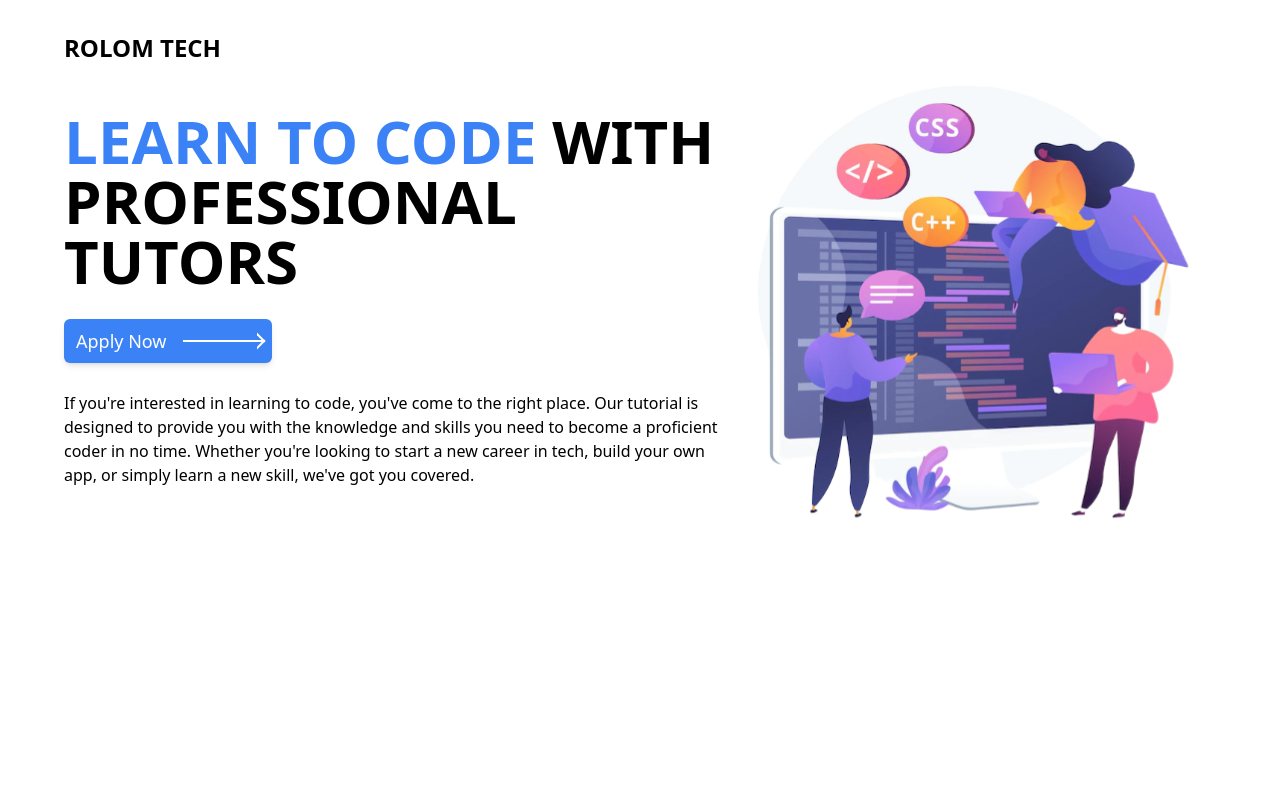
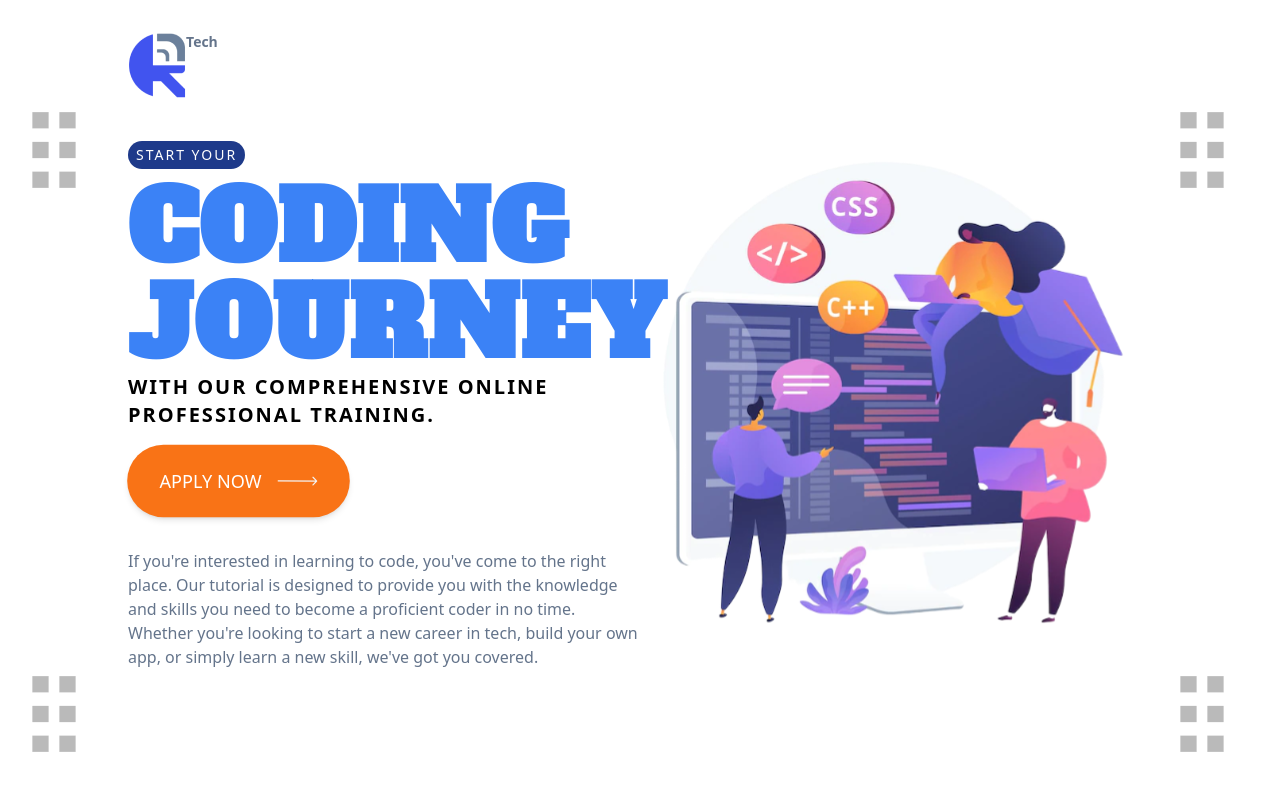
Before and after one commit to thekontinet/project-rsa, a React (Vite) app: page / in a window 1280 px wide. Shown: the top 790 px of the page. Built offline with nearby package versions, Linux system fonts and the light colour scheme.

Commit message:
patial refactor

```diff
--- a/index.html
+++ b/index.html
@@ -4,7 +4,10 @@
     <meta charset="UTF-8" />
     <link rel="icon" type="image/svg+xml" href="/vite.svg" />
     <meta name="viewport" content="width=device-width, initial-scale=1.0" />
-    <title>Vite + React</title>
+    <link rel="preconnect" href="https://fonts.googleapis.com">
+    <link rel="preconnect" href="https://fonts.gstatic.com" crossorigin>
+    <link href="https://fonts.googleapis.com/css2?family=Alfa+Slab+One&display=swap" rel="stylesheet">
+    <title>Rolom Tech</title>
   </head>
   <body>
     <div id="root"></div>
--- a/postcss.config.cjs
+++ b/postcss.config.cjs
@@ -1,5 +1,6 @@
 module.exports = {
   plugins: {
+    'postcss-import': {},
     tailwindcss: {},
     autoprefixer: {},
   },
--- /dev/null
+++ b/src/assets/css/animation.css
@@ -0,0 +1,30 @@
+@layer utilities{
+    .animate-breathing{
+        animation: breathing 1s infinite;
+    }
+    .animate-jumping{
+        animation: jumping 1s infinite;
+    }
+}
+
+@keyframes breathing{
+    0%, 100%{
+        transform: scale(1.05);
+        animation-timing-function: cubic-bezier(0.8,0,1,1);
+    }
+    50%{
+        transform: scale(1);
+        animation-timing-function: cubic-bezier(0,0,0.2,1);
+    }
+}
+
+@keyframes jumping{
+    0%, 100%{
+        transform: translateY(-5px);
+        animation-timing-function: ease-in-out;
+    }
+    50%{
+        transform: translateY(0);
+        animation-timing-function: ease-in-out;
+    }
+}
--- /dev/null
+++ b/src/assets/css/base.css
@@ -0,0 +1,21 @@
+@layer base{
+    h1{
+        @apply text-4xl font-black mb-4;
+    }
+
+    h2{
+        @apply text-2xl font-bold mb-2;
+    }
+
+    h3{
+        @apply text-xl font-semibold;
+    }
+
+    h4{
+        @apply text-lg font-medium;
+    }
+
+    p{
+        @apply text-sm
+    }
+}
--- /dev/null
+++ b/src/assets/css/button.css
@@ -0,0 +1,5 @@
+@layer components{
+    .button{
+        @apply shadow-md text-lg px-8 py-4 inline-flex gap-x-4 items-center uppercase rounded-full;
+    }
+}
--- /dev/null
+++ b/src/components/Banner.jsx
@@ -0,0 +1,68 @@
+import React from "react";
+import { Link } from "react-router-dom";
+import logo from "../assets/images/logo.png";
+import grid from "../assets/images/bg-grid.png";
+
+function Banner() {
+  return (
+    <header className="relative">
+      <div className="h-screen w-full px-7 md:px-32 my-5">
+        <div className="md:mt-8 mt-4">
+          <Link to={"/"} className="flex">
+            <img src={logo} />
+            <span className="font-black text-sm text-slate-500">Tech</span>
+          </Link>
+        </div>
+        <div className="md:grid grid-cols-2 py-10">
+          <div className="">
+            <h3 className="uppercase  tracking-widest mb-4">
+              <span className="text-sm font-medium rounded-full bg-primary-900 text-white py-1 px-2 mb-3 inline-block">
+                Start Your
+              </span>
+              <span className="text-primary-500 md:text-8xl block font-black font-alfa">
+                Coding Journey
+              </span>
+              with our Comprehensive online professional training.
+            </h3>
+            <button className="button bg-secondary-500 hover:bg-secondary-600 text-white hover:gap-8 transition-all duration-300 animate-breathing hover:animate-none">
+              apply now
+              <svg
+                width="101"
+                height="23"
+                viewBox="0 0 101 23"
+                fill="none"
+                xmlns="http://www.w3.org/2000/svg"
+                className="w-10 h-10"
+              >
+                <path
+                  d="M100.055 12.8161C100.644 12.2333 100.649 11.2835 100.066 10.6948L90.5689 1.10024C89.9862 0.511477 89.0364 0.506631 88.4476 1.08942C87.8589 1.67221 87.854 2.62195 88.4368 3.21071L96.8787 11.7392L88.3502 20.1811C87.7615 20.7638 87.7566 21.7136 88.3394 22.3023C88.9222 22.8911 89.8719 22.896 90.4607 22.3132L100.055 12.8161ZM0.992347 12.75L98.9923 13.25L99.0077 10.25L1.00765 9.75002L0.992347 12.75Z"
+                  fill="#F4F3F3"
+                />
+              </svg>
+            </button>
+            <p className="md:text-base text-lg text-slate-500 mt-8">
+              If you're interested in learning to code, you've come to the right
+              place. Our tutorial is designed to provide you with the knowledge
+              and skills you need to become a proficient coder in no time.
+              Whether you're looking to start a new career in tech, build your
+              own app, or simply learn a new skill, we've got you covered.
+            </p>
+          </div>
+          <div className="max-w-sm md:max-w-xl order-1 lg:order-2">
+            <img
+              className="animate-jumping"
+              src="/IndexImage.svg"
+              alt="an illustration of coders"
+            />
+          </div>
+        </div>
+      </div>
+      <img className="absolute top-10 -z-50" src={grid} />
+      <img className="absolute bottom-10 -z-50" src={grid} />
+      <img className="absolute top-10 -z-50 right-0" src={grid} />
+      <img className="absolute bottom-10 -z-50 right-0" src={grid} />
+    </header>
+  );
+}
+
+export default Banner;
--- a/src/components/Index.jsx
+++ /dev/null
@@ -1,32 +0,0 @@
-import React from 'react'
-
-function Index() {
-  return (
-    <header>
-        <div className='h-screen w-full px-7 md:px-16 my-5'>
-        <div className='md:mt-8 mt-4'>
-            <h1 className='uppercase text-xl md:text-2xl font-bold'>ROLOM TECH</h1>
-        </div>
-        <div className='flex lg:flex-row flex-col justify-between items-center'>
-        <div className='md:max-w-2xl text-center lg:text-start flex flex-col space-y-4 md:space-y-7 order-2 lg:order-1'>
-         <h1 className='uppercase font-bold text-3xl md:text-6xl'>
-         <span className='text-primary-500 '>Learn to code</span> with professional tutors
-         </h1>
-         <button className='bg-primary-500 hover:bg-primary-600 shadow-md text-lg px-3 py-2 w-52 relative text-start capitalize text-white rounded-md mx-auto lg:mx-0'>
-         apply now
-         <span className='absolute ml-4 bg-white h-0.5 w-20 top-1/2 -translate-y-1/2 after:absolute after:top-1/2 after:-translate-y-1/2 after:right-0 after:w-3 after:h-3 after:rotate-45 after:border-2 after:border-transparent after:border-t-white after:border-r-white'></span>
-         </button>
-         <p className='md:text-base text-sm'>If you're interested in learning to code, you've come to the right place. Our tutorial is designed to provide you with the knowledge and skills you need to become a proficient coder in no time. Whether you're looking to start a new career in tech, build your own app, or simply learn a new skill, we've got you covered.</p>
-        </div>
-        <div className='max-w-sm md:max-w-xl order-1 lg:order-2'>
-            <img className='' src='/IndexImage.svg' alt='an illustration of coders'/>
-        </div>
-        </div>
-      </div>
-    </header>
-
-
-  )
-}
-
-export default Index
--- a/src/index.css
+++ b/src/index.css
@@ -1,3 +1,6 @@
+@import url('./assets/css/base.css');
+@import url('./assets/css/button.css');
+@import url('./assets/css/animation.css');
 @tailwind base;
 @tailwind components;
 @tailwind utilities;
--- a/src/pages/Home.jsx
+++ b/src/pages/Home.jsx
@@ -1,22 +1,22 @@
-import React from 'react'
-import Apply from '../components/Apply'
-import Contact from '../components/Contact'
-import Footer from '../components/Footer'
-import Index from '../components/Index'
-import Offer from '../components/Offer'
-import Testimonial from '../components/Testimonial'
+import React from "react";
+import Apply from "../components/Apply";
+import Contact from "../components/Contact";
+import Footer from "../components/Footer";
+import Banner from "../components/Banner";
+import Offer from "../components/Offer";
+import Testimonial from "../components/Testimonial";
 
 function Home() {
   return (
-    <div className='h-screen w-screen overflow-x-hidden scroll-smooth'>
-        <Index/>
-        <Offer/>
-        <Testimonial/>
-        <Apply/>
-        <Contact/>
-        <Footer/>
+    <div className="h-screen w-screen overflow-x-hidden scroll-smooth">
+      <Banner />
+      <Offer />
+      <Testimonial />
+      <Apply />
+      <Contact />
+      <Footer />
     </div>
-  )
+  );
 }
 
-export default Home
+export default Home;
--- a/tailwind.config.cjs
+++ b/tailwind.config.cjs
@@ -7,9 +7,13 @@ module.exports = {
     "./src/**/*.{js,ts,jsx,tsx}",
   ],
   theme: {
+    fontFamily:{
+      'alfa': ['Alfa Slab One']
+    },
     extend: {
       colors: {
-        primary: colors.blue
+        primary: colors.blue,
+        secondary: colors.orange
       }
     },
   },
```
Also changed, not shown: vite.config.js.timestamp-1674917539975.mjs (added, +10 -0 lines), src/assets/images/bg-grid.png (added), src/assets/images/logo.png (added).
